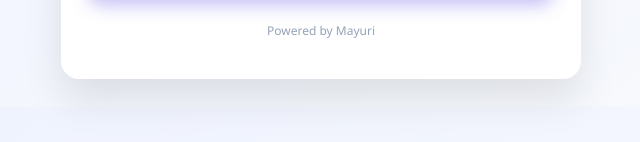
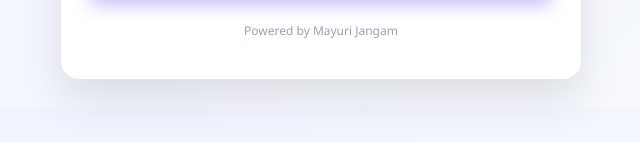
Before and after one commit to mayurikj/human-ci-app, a plain HTML site: page index.html in a window 1280 px wide. Shown: the part 568-710 px from the top of the page, 319-959 px from the left. Drawn offline with Linux system fonts and the light colour scheme.

Commit message:
Update index.html

```diff
--- a/index.html
+++ b/index.html
@@ -125,7 +125,7 @@ input:focus{
 
 <div id="output"></div>
 
-<p class="footer">Powered by Mayuri</p>
+<p class="footer">Powered by Mayuri Jangam</p>
 </div>
 
 <script>
```
